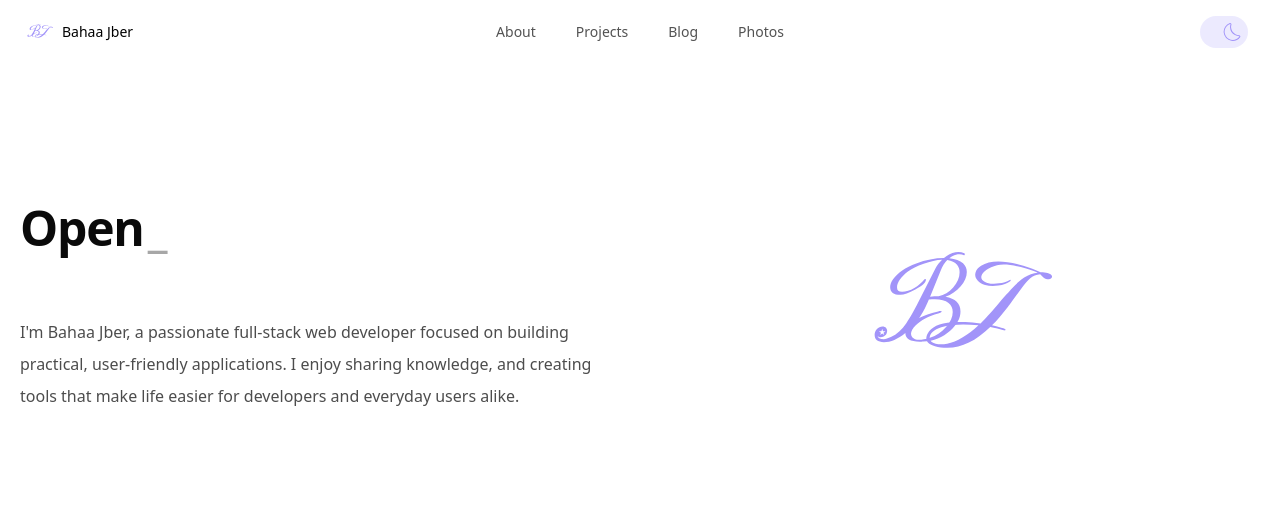
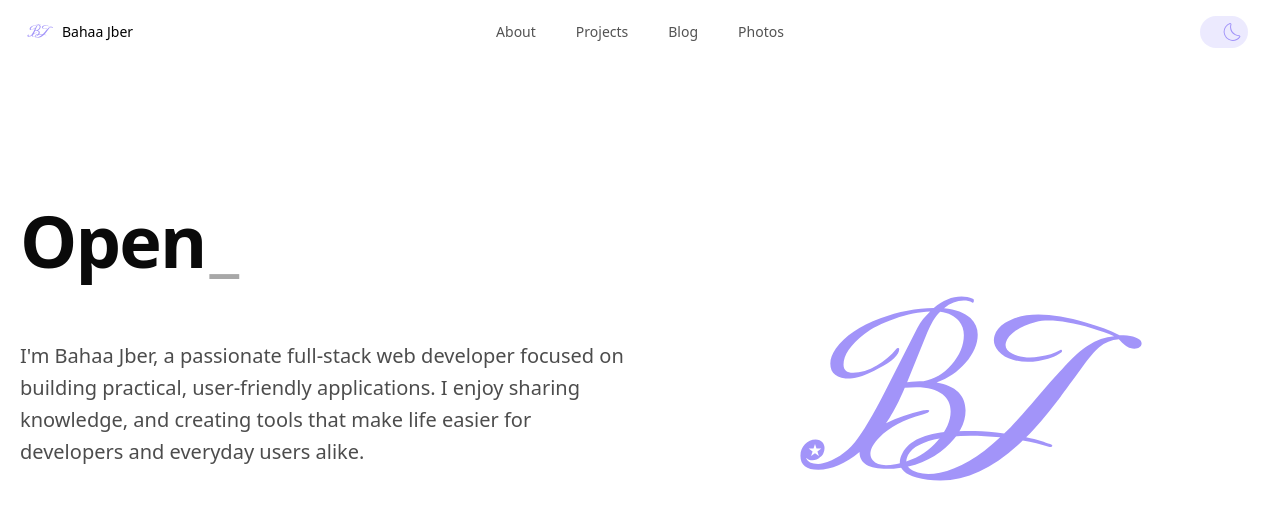
Before and after one commit to BahaaJber1/Portfolio, a React (Vite) app: page / in a window 1280 px wide. Shown: the top 520 px of the page. Built offline with nearby package versions, Linux system fonts and the light colour scheme.

Commit message:
Add entrance animations to HeroSection with opacity, scale, and blur effects

```diff
--- /dev/null
+++ b/src/components/bahaa/home/Hero.jsx
@@ -0,0 +1,37 @@
+import HeroSection from "@ui/HeroSection.jsx";
+
+const headingItems = [
+    "Full Stack Developer",
+    "Open Source Enthusiast",
+    "UI / UX Lover",
+    "Tech Blogger",
+    "Lifelong Learner",
+    "JavaScript Ninja",
+    "React Expert",
+    "Node.js Developer",
+    "CSS Wizard",
+    "Problem Solver",
+    "Creative Thinker",
+    "Team Player",
+    "Community Builder",
+    "Clean Code Advocate",
+    "Performance Optimizer",
+];
+
+const text =
+    "I'm Bahaa Jber, a passionate full-stack web developer focused on building practical, user-friendly applications. I enjoy sharing knowledge, and creating tools that make life easier for developers and everyday users alike.";
+
+const image = {
+    src: "BahaaLogo-transparent.svg",
+    alt: "Bahaa Profile",
+};
+
+function Hero() {
+    return (
+        <>
+            <HeroSection heading={headingItems} text={text} image={image} />
+        </>
+    );
+}
+
+export default Hero;
--- a/src/pages/Home.jsx
+++ b/src/pages/Home.jsx
@@ -1,3 +1,4 @@
+import Hero from "@components/bahaa/home/Hero.jsx";
 import usePageTitle from "@hooks/usePageTitle";
 import Container from "@ui/Container.jsx";
 import HeroSection from "@ui/HeroSection.jsx";
@@ -6,17 +7,7 @@ function Home() {
     usePageTitle("Full Stack Developer");
     return (
         <Container>
-            <HeroSection
-                heading={[
-                    "Full Stack Developer",
-                    "Open Source Enthusiast",
-                    "UI / UX Lover",
-                ]}
-                text="I'm Bahaa Jber, a passionate full-stack web developer focused on building practical, user-friendly applications. I enjoy sharing knowledge, and creating tools that make life easier for developers and everyday users alike."
-                image={
-                    <img src="BahaaLogo-transparent.svg" alt="Bahaa Profile" />
-                }
-            />
+            <Hero />
         </Container>
     );
 }
--- a/src/ui/Container.jsx
+++ b/src/ui/Container.jsx
@@ -4,7 +4,10 @@ import { cn } from "@lib/utils";
 function Container({ children, className, ...restProps }) {
     return (
         <motion.div
-            className={cn("flex flex-col gap-5", className)}
+            className={cn(
+                "mx-auto flex w-full max-w-7xl flex-col gap-5",
+                className,
+            )}
             {...restProps}
         >
             {children}
--- a/src/ui/Header.jsx
+++ b/src/ui/Header.jsx
@@ -40,7 +40,7 @@ function Header() {
             <MobileNav>
                 <MobileNavHeader>
                     <NavbarLogo />
-                    <Container className={cn("flex-row items-center gap-x-2")}>
+                    <div className={cn("flex flex-row items-center gap-x-2")}>
                         <NavbarButton variant="secondary">
                             <ToggleDarkmodeButton />
                         </NavbarButton>
@@ -61,7 +61,7 @@ function Header() {
                                 </NavLink>
                             ))}
                         </MobileNavMenu>
-                    </Container>
+                    </div>
                 </MobileNavHeader>
             </MobileNav>
         </Navbar>
--- a/src/ui/HeroSection.jsx
+++ b/src/ui/HeroSection.jsx
@@ -3,14 +3,23 @@ import Container from "./Container.jsx";
 import { cn } from "@lib/utils.js";
 import TextType from "@components/TextType.jsx";
 
+// Fix the responsive layout and ensure the image is displayed correctly
+
 function HeroSection({ heading, text, image }) {
     return (
         <Container
             className={cn(
-                "mx-auto grid w-full max-w-7xl px-5 py-30 md:grid-cols-1 lg:grid-cols-2",
+                "px-5 py-30",
+                image && "grid md:grid-cols-1 lg:grid-cols-2",
             )}
+            initial={{ opacity: 0, scale: 0, filter: "blur(100px)" }}
+            animate={{ opacity: 1, scale: 1, filter: "blur(0)" }}
+            transition={{
+                duration: 0.3,
+                scale: { ease: "easeOut" },
+            }}
         >
-            <Container className={cn("gap-10")}>
+            <Container className={cn("gap-10", !image && "text-center")}>
                 <TextType
                     text={heading}
                     as="h1"
@@ -22,16 +31,27 @@ function HeroSection({ heading, text, image }) {
                     startOnVisible={true}
                     loop={true}
                     cursorCharacter="_"
-                    className="mb-6 text-3xl font-bold md:text-4xl lg:text-5xl"
+                    className="mb-6 text-5xl font-bold md:text-6xl lg:text-7xl"
                 />
 
-                <p className="leading-8 text-black/70 dark:text-white/70">
+                <p
+                    className={cn(
+                        "text-lg leading-8 text-black/70 md:text-xl lg:text-xl dark:text-white/70",
+                        !image && "mx-auto max-w-3xl",
+                    )}
+                >
                     {text}
                 </p>
             </Container>
-            <Container className={cn("flex-row justify-center")}>
-                {image || "Hello"}
-            </Container>
+            {image && (
+                <Container className={cn("items-center")}>
+                    <img
+                        src={image.src}
+                        alt={image.alt}
+                        className={cn("w-72 md:w-96 lg:w-100")}
+                    />
+                </Container>
+            )}
         </Container>
     );
 }
```
